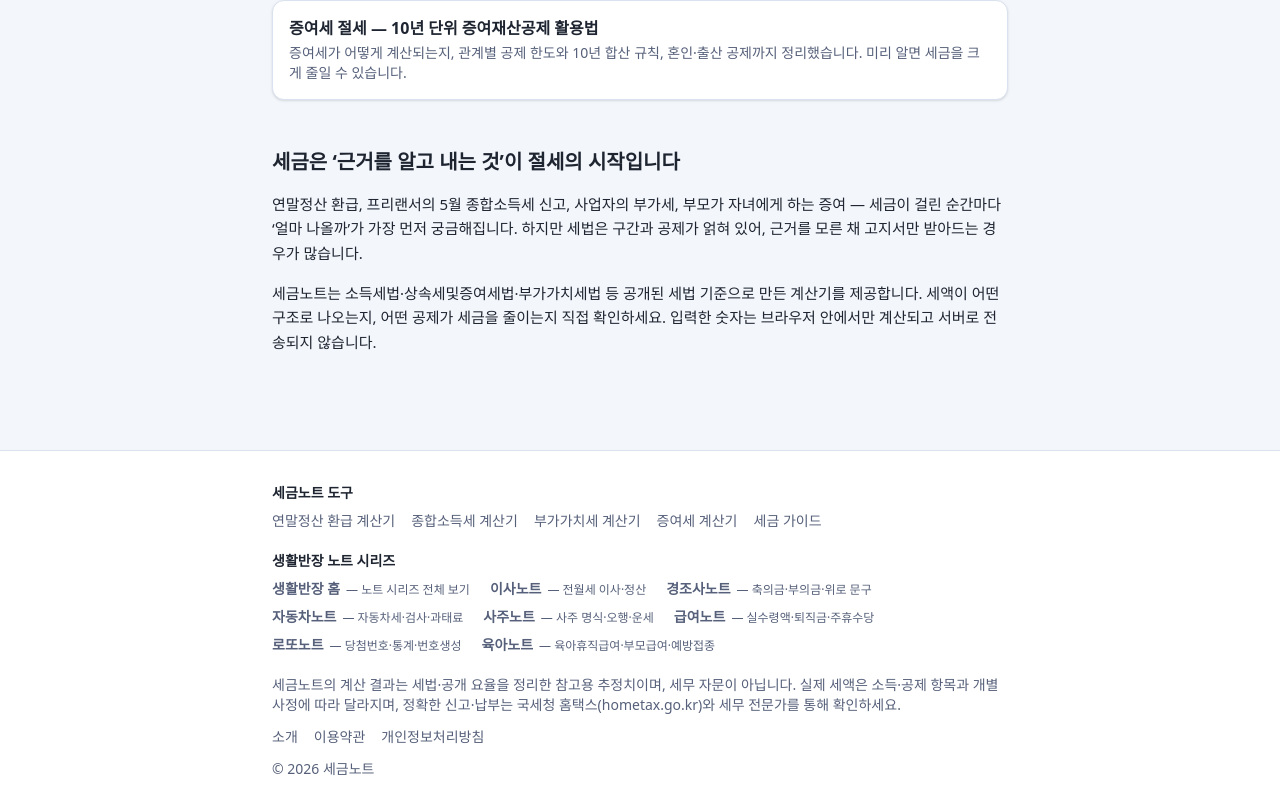
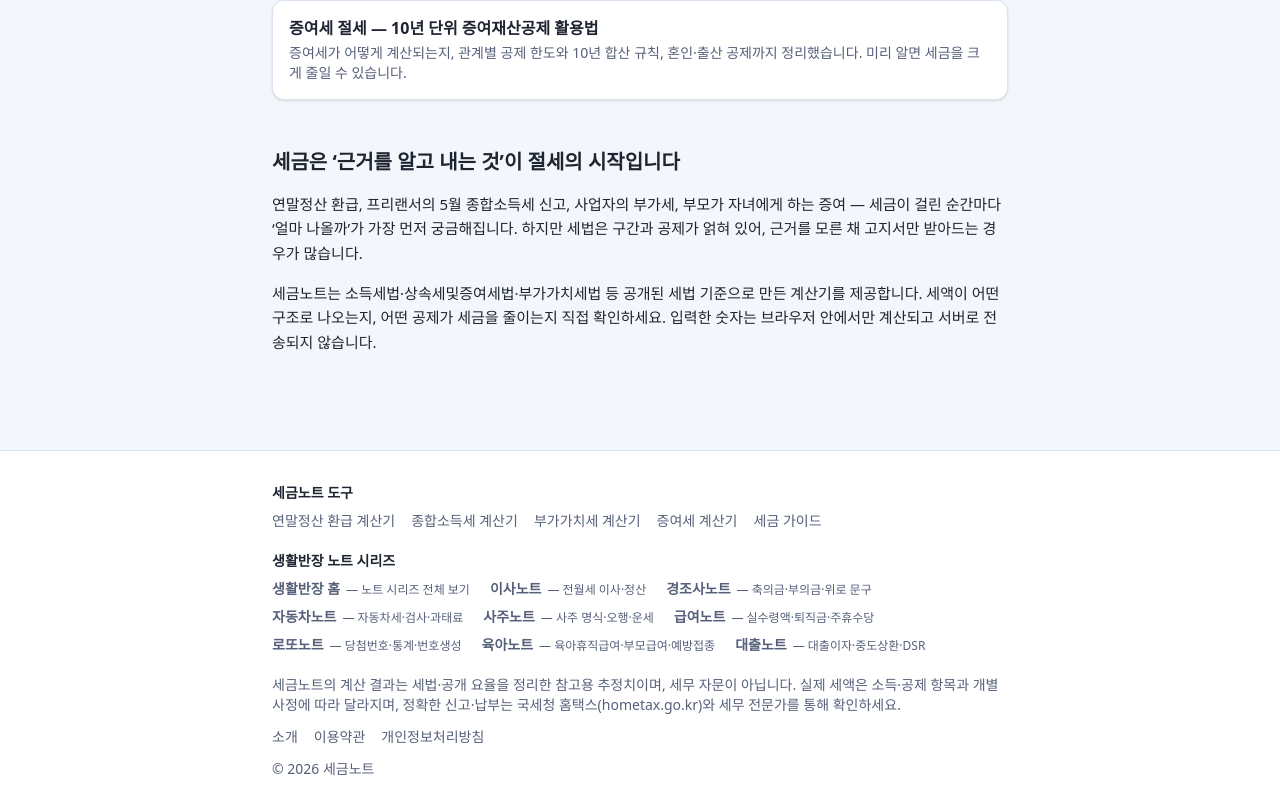
Before and after one commit to cdkjjang/tax-note, a Next.js app: page / in a window 1280 px wide. Shown: the part 1126-1937 px from the top of the page. Built offline with nearby package versions, Linux system fonts and the light colour scheme; no server answers; a web font is replaced by a local one.

Commit message:
노트 시리즈 크로스링크에 대출노트 추가
FamilyLinks SITES 배열에 loan(대출노트, loan.lifebanjang.com) 항목 추가.

```diff
--- a/components/FamilyLinks.tsx
+++ b/components/FamilyLinks.tsx
@@ -12,6 +12,7 @@ const SITES = [
   { slug: "tax", name: "세금노트", url: "https://tax.lifebanjang.com", desc: "연말정산·종합소득세·증여세" },
   { slug: "lotto", name: "로또노트", url: "https://lotto.lifebanjang.com", desc: "당첨번호·통계·번호생성" },
   { slug: "baby", name: "육아노트", url: "https://baby.lifebanjang.com", desc: "육아휴직급여·부모급여·예방접종" },
+  { slug: "loan", name: "대출노트", url: "https://loan.lifebanjang.com", desc: "대출이자·중도상환·DSR" },
 ];
 
 export default function FamilyLinks() {
```
